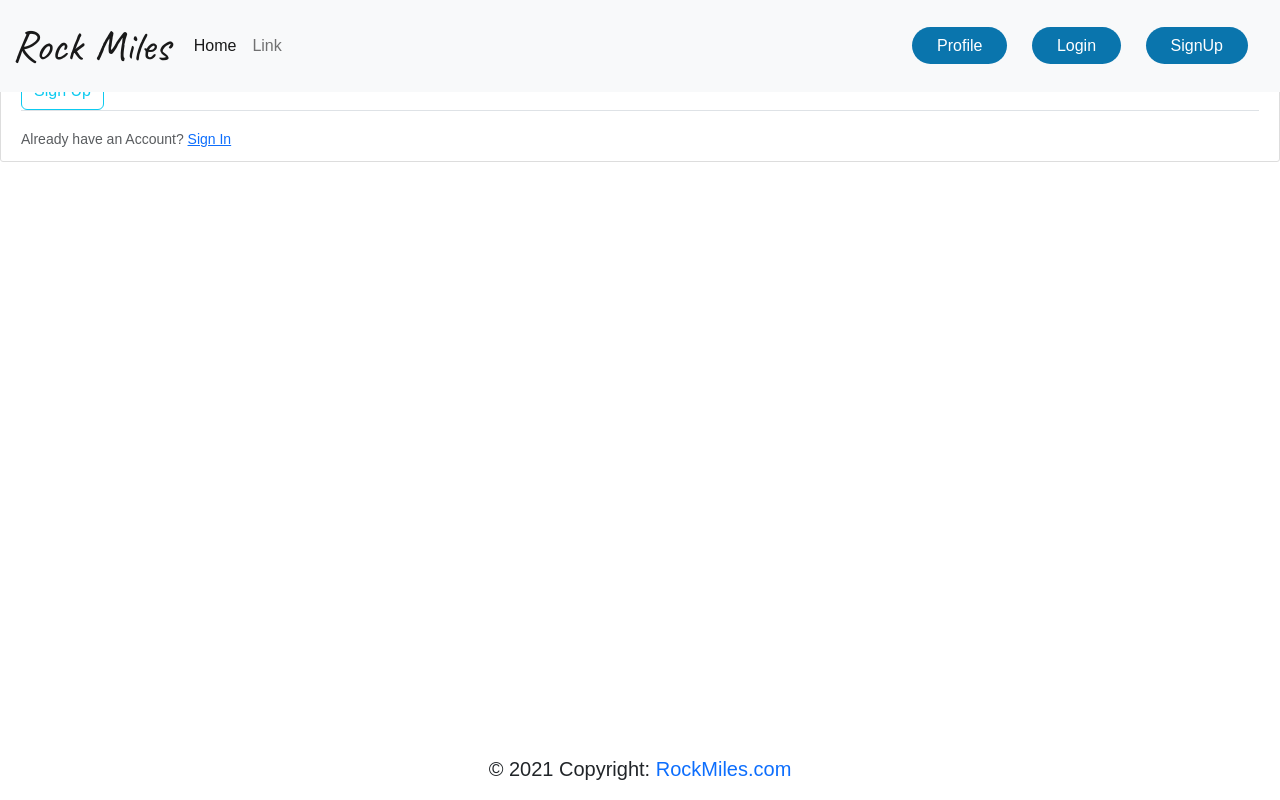
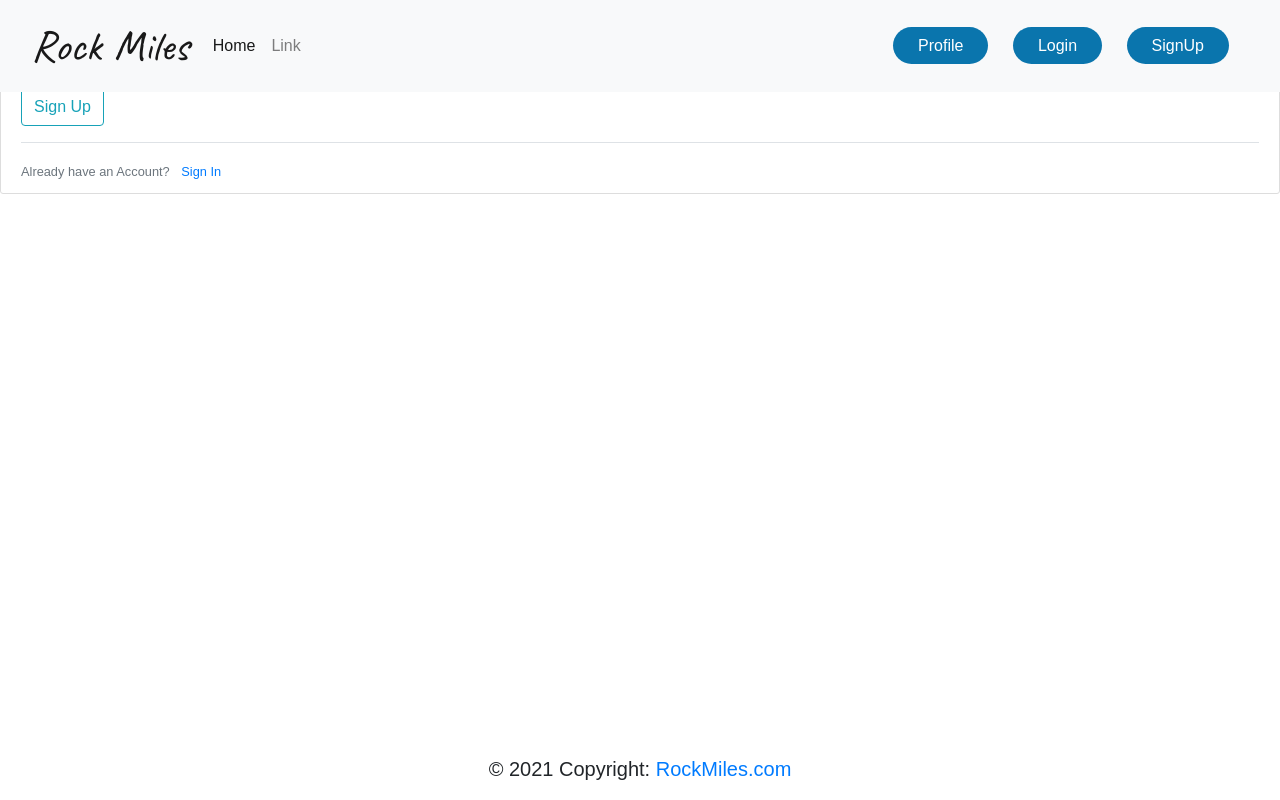
Before and after one commit to rockmiles/RocksApp, a Django app: page /register/ in a window 1280 px wide. Run offline with Django 3.2, Linux system fonts and the light colour scheme; some libraries are stand-ins or nearby versions.

Commit message:
feat: update

```diff
--- a/gallery/templates/gallery/base.html
+++ b/gallery/templates/gallery/base.html
@@ -5,7 +5,8 @@
     <meta charset="utf-8">
     <!-- CSS only -->
     <link href="https://cdn.jsdelivr.net/npm/bootstrap@5.0.0-beta3/dist/css/bootstrap.min.css" rel="stylesheet" integrity="sha384-eOJMYsd53ii+scO/bJGFsiCZc+5NDVN2yr8+0RDqr0Ql0h+rP48ckxlpbzKgwra6" crossorigin="anonymous">
-    <link rel="stylesheet" href="{% static 'gallery/bootstrap.min.css'%}">
+    <link rel="stylesheet" href="https://maxcdn.bootstrapcdn.com/bootstrap/4.0.0/css/bootstrap.min.css" integrity="sha384-Gn5384xqQ1aoWXA+058RXPxPg6fy4IWvTNh0E263XmFcJlSAwiGgFAW/dAiS6JXm" crossorigin="anonymous">
+    <!-- <link rel="stylesheet" href="{% static 'gallery/bootstrap.min.css'%}"> -->
     <link href="//netdna.bootstrapcdn.com/font-awesome/3.2.1/font-awesome.css" rel="stylesheet">
     <link rel="stylesheet" type="text/css" href="{% static 'gallery/main.css' %}">
     <title>King Miles</title>
@@ -31,7 +32,7 @@
                 <li class="reg">
                   <a href="#">Profile</a>
                   <a style="background: #0A75AD;" href="#">Login</a>
-                  <a style="background: #0A75AD;" href="#">SignUp</a>
+                  <a style="background: #0A75AD;" href="{% url 'register'%}">SignUp</a>
                 </li>
               </ul>
           </div>
```
